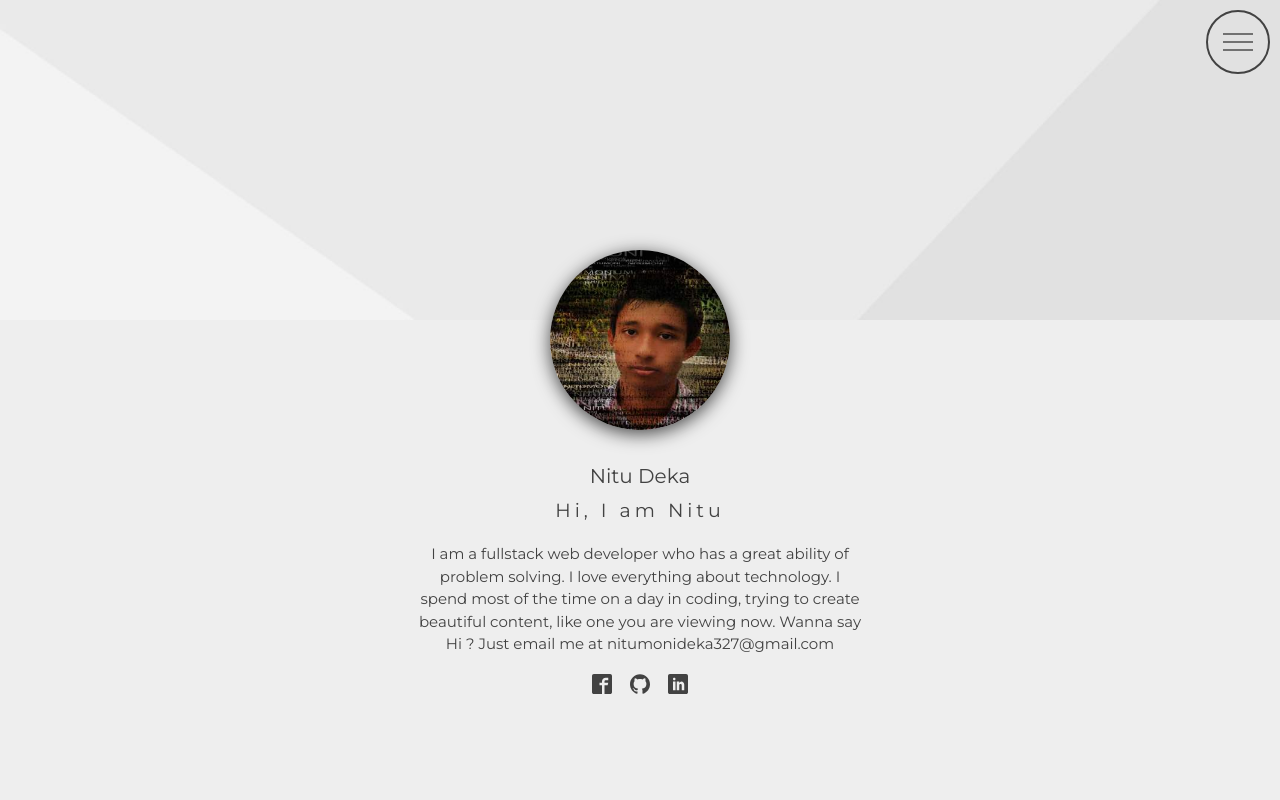
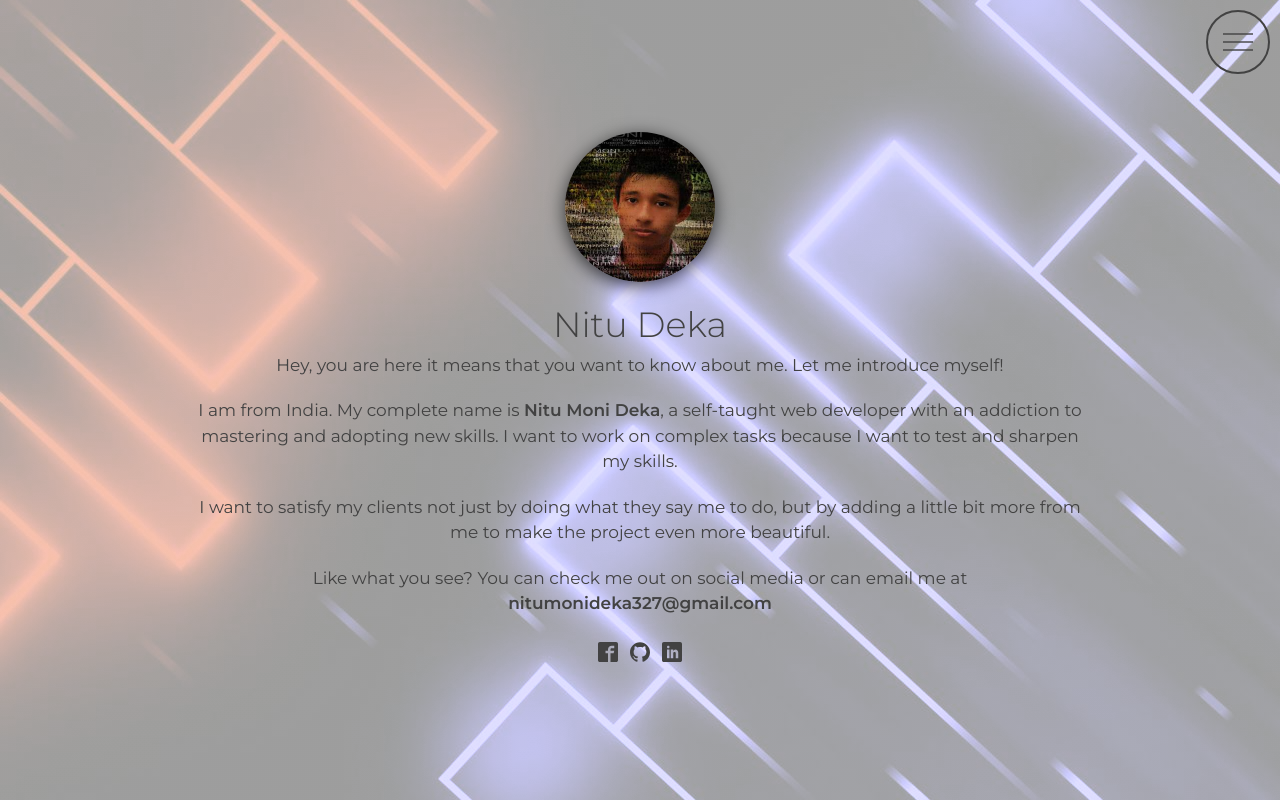
Before and after one commit to nitudeka/my_portfolio, a React (Create React App) app: page /about in a window 1280 px wide. Built offline with nearby package versions, Linux system fonts and the light colour scheme.

Commit message:
changed about page

```diff
--- a/src/components/Pages/About/About.js
+++ b/src/components/Pages/About/About.js
@@ -6,24 +6,34 @@ const About = (props) => {
   return (
     <div className='about'>
       <div className='about__background'></div>
-      <div className='about__container'>
+      <div className='about__content'>
         <div className='avatar'>
           <img src={avatar} className='avatar__img' alt='avatar' />
         </div>
-        <div className='about__content'>
-          <span className='about__name'>Nitu Deka</span>
-          <h2 className='about__heading'>Hi, I am Nitu</h2>
-          <p className='about__paragraph'>I am a fullstack web developer who has a great ability of problem solving. I love everything about technology. I spend most of the time on a day in coding, trying to create beautiful content, like one you are viewing now. Wanna say Hi ? Just email me at nitumonideka327@gmail.com</p>
+        <h4 className='about__heading'>Nitu Deka</h4>
+        <div className='about__paragraphs'>
+          <p className='about__paragraph'>
+            Hey, you are here it means that you want to know about me. Let me introduce myself!
+          </p>
+          <p className='about__paragraph'>
+            I am from India. My complete name is <span className='bold-font'>Nitu Moni Deka</span>, a self-taught web developer with an addiction to mastering and adopting new skills. I want to work on complex tasks because I want to test and sharpen my skills.
+          </p>
+          <p className='about__paragraph'>
+            I want to satisfy my clients not just by doing what they say me to do, but by adding a little bit more from me to make the project even more beautiful.
+          </p>
+          <p className='about__paragraph'>
+            Like what you see? You can check me out on social media or can email me at <span className='bold-font'>nitumonideka327@gmail.com</span>
+          </p>
         </div>
         <div className='about__accounts'>
           <a href="https://www.facebook.com/profile.php?id=100008786917030&ref" rel="noopener noreferrer" target="_blank">
-            <Svg className='svg__about-facebook' name='facebook' />
+            <Svg className='svg__about-facebook accounts-link' name='facebook' />
           </a>
           <a href="https://github.com/nitudeka" rel="noopener noreferrer" target="_blank">
-            <Svg className='svg__about-github' name='github' />
+            <Svg className='svg__about-github accounts-link' name='github' />
           </a>
           <a href="https://www.linkedin.com/in/nitu-deka-12bb42160/" rel="noopener noreferrer" target="_blank">
-            <Svg className='svg__about-linkedin' name='linkedin' />
+            <Svg className='svg__about-linkedin accounts-link' name='linkedin' />
           </a>
         </div>
       </div>
@@ -32,3 +42,13 @@ const About = (props) => {
 }
 
 export default About;
+
+/*
+Hey, you are here it means that you want to know about me. Let me introduce myself!
+
+I am from India and my complete name is Nitu Moni Deka, a self-taught web developer with an addiction to mastering and adopting new skills. I truly love to work on complex tasks because I want to test my skills and sharpen them.
+
+I want to satisfy my clients not just by doing what they ask me to do, but by adding a little bit more from me to make the project more beautiful.
+
+Like what you see? You can check me out on social media or can email me at nitumonideka327@gmail.com
+*/
--- a/src/index.css
+++ b/src/index.css
@@ -44,9 +44,18 @@ a {
   color: inherit;
   text-decoration: none; }
 
+.bold-font {
+  font-weight: 600; }
+
+.accounts-link {
+  height: 2rem; }
+
 [class^="svg__"] {
   fill: #424242;
   transition: all .5s; }
+
+.accounts-link:hover {
+  transform: scale(1.1); }
 
 h1, h2, h3, h4, h5, h6 {
   line-height: 1.1;
@@ -117,10 +126,10 @@ p {
         font-weight: 700; } }
 
 .avatar {
-  padding: 15px;
   max-width: 180px;
-  margin: -85px auto 0;
-  display: inline-block; }
+  display: inline-block;
+  width: 150px;
+  margin-bottom: 2rem; }
   .avatar__img {
     margin-bottom: 10px;
     padding: 0px;
@@ -301,56 +310,42 @@ p {
   background-attachment: fixed;
   background-position: center; }
 
-.about__background {
-  min-height: 40vh;
-  background-image: linear-gradient(to right rgba(238, 238, 238, 0.7), rgba(238, 238, 238, 0.7)), url(./assets/img/about-bg.jpg);
-  background-size: cover;
-  background-position: center;
-  animation: hue-rotate 10s infinite linear; }
-
-.about__name {
-  font-size: 2rem; }
-
-.about__container {
-  min-height: 60vh;
-  position: absolute;
-  z-index: 1;
-  background-color: #eeeeee;
+.about {
+  min-height: 100vh;
   display: flex;
-  flex-flow: column;
-  position: relative;
-  align-items: center; }
-
-.about__content {
-  display: flex;
-  flex-flow: column;
-  justify-content: center;
   align-items: center;
-  text-align: center;
-  padding-right: 1.5rem;
-  padding-left: 1.5rem; }
-
-.about__heading {
-  font-size: 1.9rem;
-  margin-top: 1rem;
-  font-weight: 500;
-  margin-bottom: 1rem;
-  min-height: 3.2rem;
-  letter-spacing: .4rem; }
-
-.about__paragraph {
-  max-width: 45rem; }
-
-.about__accounts {
-  margin-top: 1rem;
-  display: flex; }
-
-.about [class^='svg__about-'] {
-  margin: 3px;
-  height: 2rem; }
-
-.about [class^='svg__about-']:hover {
-  transform: scale(1.3); }
+  justify-content: center; }
+  .about__background {
+    position: fixed;
+    top: 0;
+    width: 100%;
+    left: 0;
+    bottom: 0;
+    z-index: -1;
+    background-position: center;
+    background-size: cover;
+    background-image: linear-gradient(to right, rgba(224, 224, 224, 0.7), rgba(224, 224, 224, 0.7)), url(./assets/img/about-bg.jpg);
+    animation: hue-rotate 10s infinite linear; }
+  .about__heading {
+    font-size: 3.5rem; }
+  .about__content {
+    width: 70%;
+    display: flex;
+    justify-content: center;
+    align-items: center;
+    flex-flow: column;
+    padding: 4rem 0; }
+    @media (max-width: 600px) {
+      .about__content {
+        width: 90%; } }
+  .about__paragraphs {
+    margin: 2rem auto;
+    text-align: left; }
+  .about__paragraph {
+    font-size: 1.7rem;
+    text-align: center; }
+    .about__paragraph:not(:last-child) {
+      margin-bottom: 2rem; }
 
 .project__container {
   padding: 80px 0;
--- a/src/sass/base/_base.scss
+++ b/src/sass/base/_base.scss
@@ -35,7 +35,19 @@ a {
   text-decoration: none;
 }
 
+.bold-font {
+  font-weight: 600;
+}
+
+.accounts-link {
+  height: 2rem;
+}
+
 [class^="svg__"] {
   fill: $grey-darken-3;
   transition: all .5s;
 }
+
+.accounts-link:hover {
+  transform: scale(1.1);
+}
--- a/src/sass/components/_avatar.scss
+++ b/src/sass/components/_avatar.scss
@@ -1,8 +1,8 @@
 .avatar {
-  padding: 15px;
   max-width: 180px;
-  margin: -85px auto 0;
   display: inline-block;
+  width: 150px;
+  margin-bottom: 2rem;
 
   &__img {
     margin-bottom: 10px;
--- a/src/sass/pages/_about.scss
+++ b/src/sass/pages/_about.scss
@@ -1,61 +1,50 @@
 .about {
+  min-height: 100vh;
+  display: flex;
+  align-items: center;
+  justify-content: center;
+
   &__background {
-    min-height: 40vh;
-    background-image: linear-gradient( to right rgba($grey-lighten-3, .7), rgba($grey-lighten-3, .7)), url(./assets/img/about-bg.jpg);
+    position: fixed;
+    top: 0;
+    width: 100%;
+    left: 0;
+    bottom: 0;
+    z-index: -1;
+    background-position: center;
     background-size: cover;
-    background-position: center;
+    background-image: linear-gradient(to right, rgba($grey-lighten-2, .7), rgba($grey-lighten-2, .7)), url(./assets/img/about-bg.jpg);
     animation: hue-rotate 10s infinite linear;
   }
 
-  &__name {
-    font-size: 2rem;
-  }
-
-  &__container {
-    min-height: 60vh;
-    position: absolute;
-    z-index: 1;
-    background-color: $grey-lighten-3;
-    display: flex;
-    flex-flow: column;
-    position: relative;
-    align-items: center;
+  &__heading {
+    font-size: 3.5rem;
   }
 
   &__content {
+    width: 70%;
     display: flex;
-    flex-flow: column;
     justify-content: center;
     align-items: center;
-    text-align: center;
-    padding-right: 1.5rem;
-    padding-left: 1.5rem;
+    flex-flow: column;
+    padding: 4rem 0;
+
+    @media (max-width: 600px) {
+      width: 90%;
+    }
   }
 
-  &__heading {
-    font-size: 1.9rem;
-    margin-top: 1rem;
-    font-weight: 500;
-    margin-bottom: 1rem;
-    min-height: 3.2rem;
-    letter-spacing: .4rem;
+  &__paragraphs {
+    margin: 2rem auto;
+    text-align: left;
   }
 
   &__paragraph {
-    max-width: 45rem;
-  }
+    font-size: 1.7rem;
+    text-align: center;
 
-  &__accounts {
-    margin-top: 1rem;
-    display: flex;
-  }
-
-  [class^='svg__about-'] {
-    margin: 3px;
-    height: 2rem;
-  }
-
-  [class^='svg__about-']:hover {
-    transform: scale(1.3);
+    &:not(:last-child) {
+      margin-bottom: 2rem;
+    }
   }
 }
```
